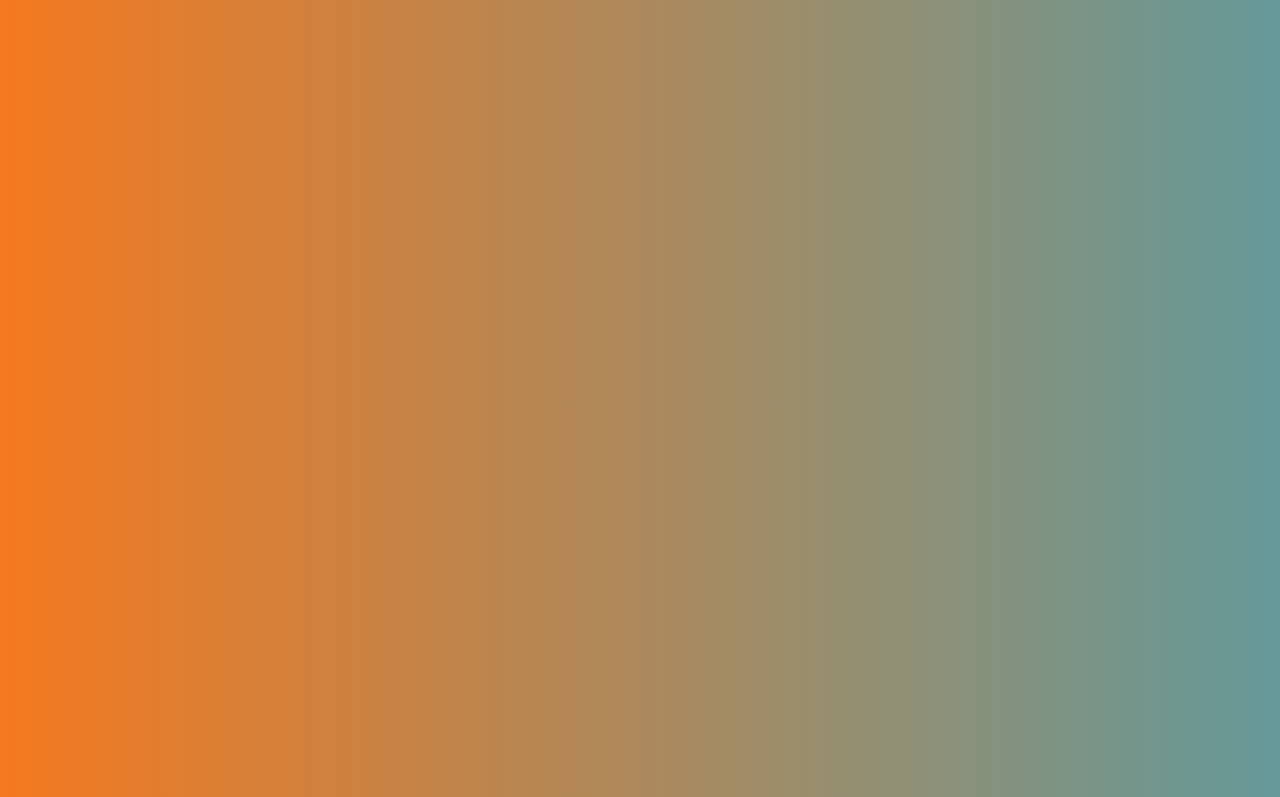
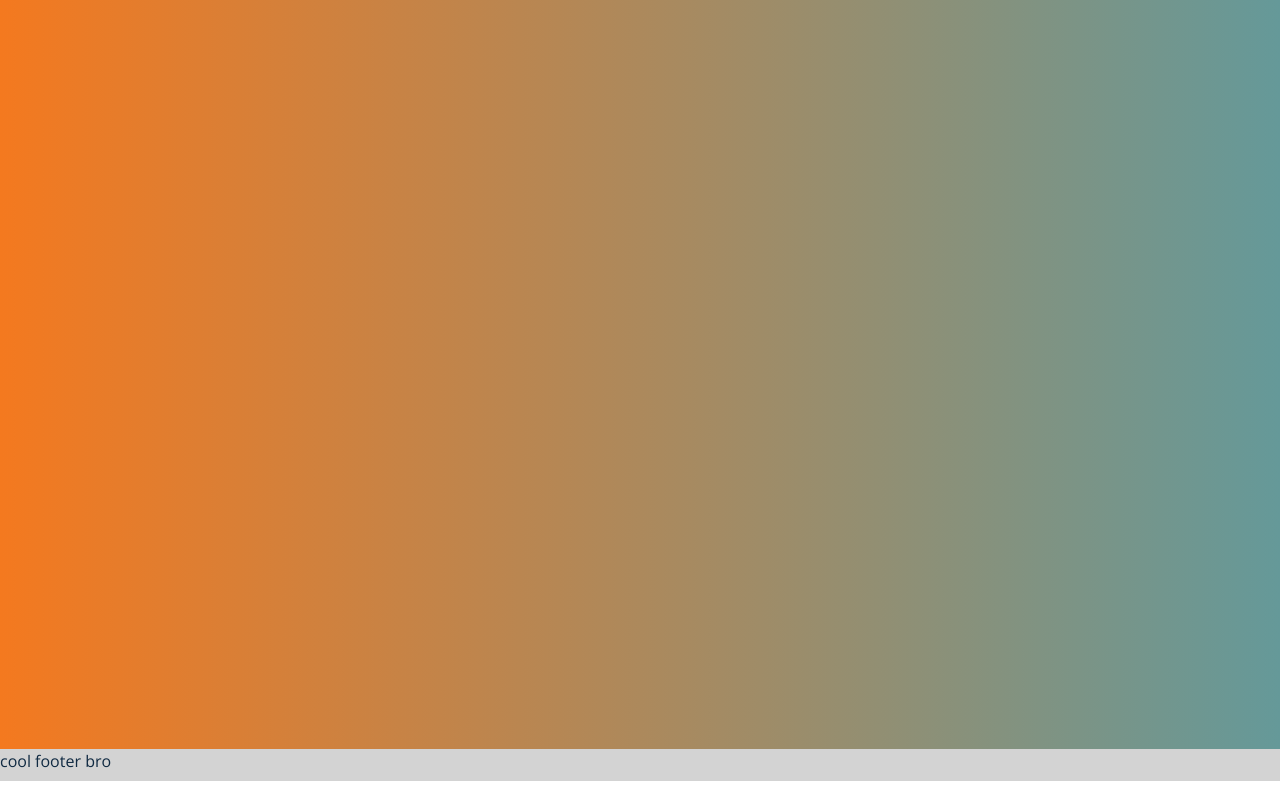
Before and after one commit to shalant/music-site-2, a website: page store.html in a window 1280 px wide. Shown: the part 107-904 px from the top of the page. Drawn offline with nearby package versions, Linux system fonts and the light colour scheme.

Commit message:
fixed footer, added more content

```diff
--- a/store.html
+++ b/store.html
@@ -11,7 +11,6 @@
     <link rel="stylesheet" href="styles.css" />
 </head>
 <body>
-    please buy stuff
     <!-- NAVBAR -->
   <nav class="navbar navbar-expand-lg navbar-light bg-light">
     <div class="container-fluid">
@@ -49,9 +48,11 @@
     </div>
 
   </nav>
+  <div class="page-container">
+    blah
+</div>
   <footer class='cool-footer'>
     cool footer bro
   </footer>
-  <div class="page-container">
 </body>
 </html>
--- a/styles.css
+++ b/styles.css
@@ -91,6 +91,9 @@ img {
   background: -webkit-linear-gradient(to right, #f4791f, #659999);  /* Chrome 10-25, Safari 5.1-6 */
   background: linear-gradient(to right, #f4791f, #659999); /* W3C, IE 10+/ Edge, Firefox 16+, Chrome 26+, Opera 12+, Safari 7+ */
   height: 100vh;
+  width: 100vw;
+  overflow:auto;
+  z-index: 5;
 }
 
 h1,
@@ -185,8 +188,28 @@ main {
 
 /* NAVBAR */
 
+
+
 .active {
   background-color: blue;
+  transition: ease-in-out;
+}
+
+.nav-item:hover {
+  font-size: large;
+}
+
+/* CONTACT FORM */
+
+
+
+/* FOOTER */
+
+.cool-footer {
+  display: flex;
+  height: 2rem;
+  width: 100vw;
+  background: lightgrey;
 }
 
 /*
@@ -204,7 +227,6 @@ Slider
   position: relative;
   border-radius: 0.5rem;
   overflow: hidden;
-  margin-top: 0.5rem;
 }
 .slide {
   position: absolute;
```
Also changed, not shown: contact.html (+2 -1 lines).
